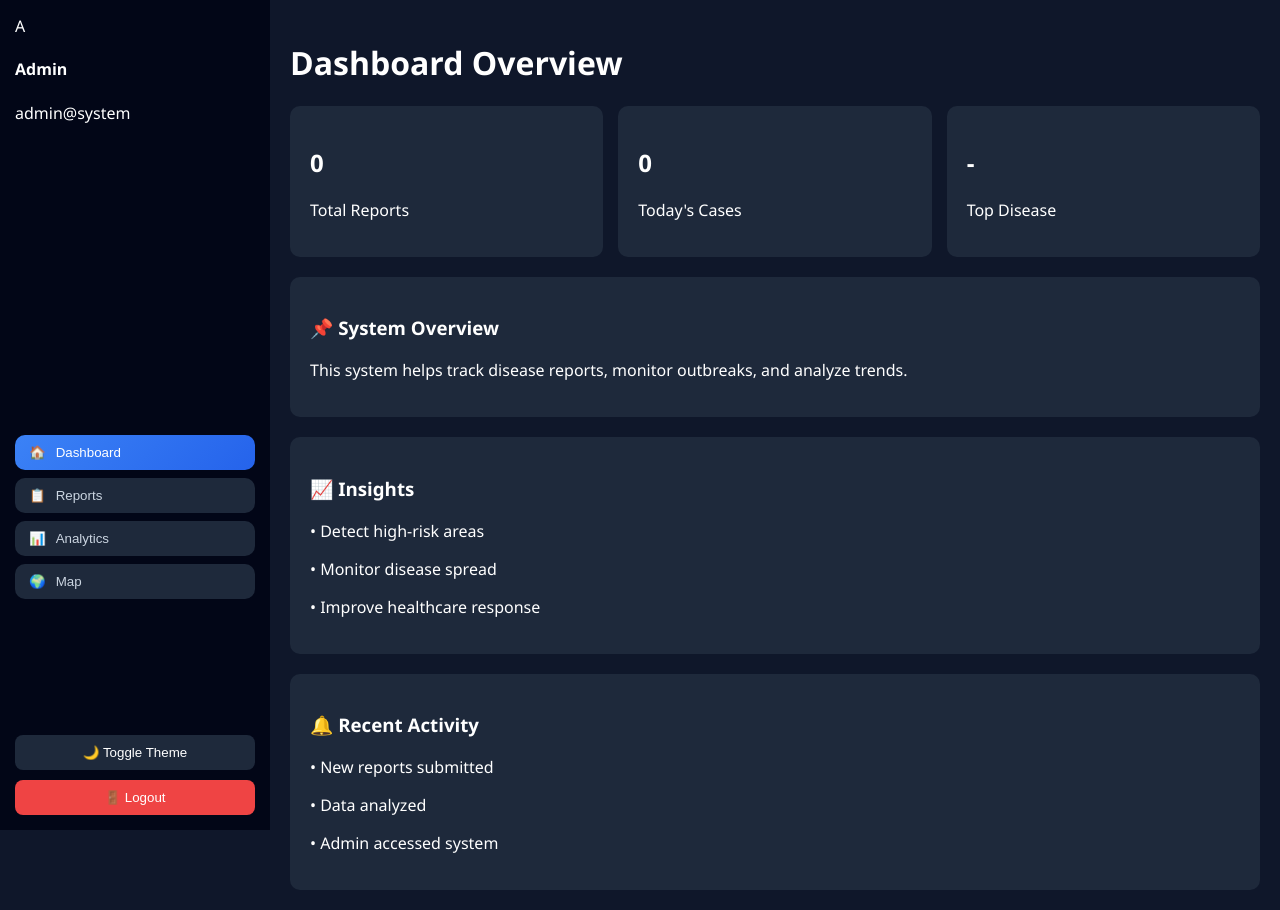
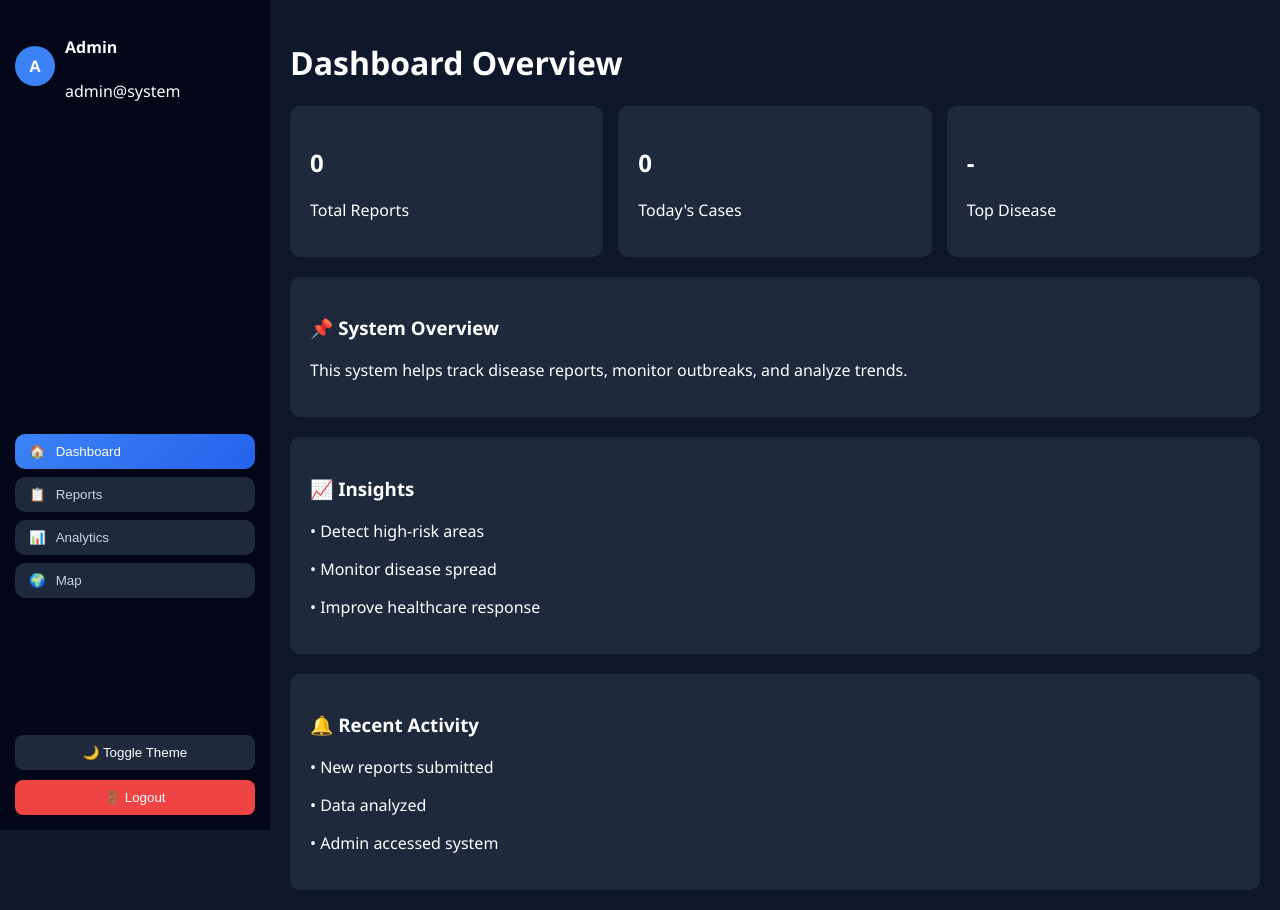
Before and after one commit to gokulakrishnan-75/DiseaseReportingSystem, a website: page public/admin_dashboard.html in a window 1280 px wide. Drawn offline with Linux system fonts and the light colour scheme; no server answers.

Commit message:
project upgrade

```diff
--- a/public/admin_dashboard.html
+++ b/public/admin_dashboard.html
@@ -156,6 +156,24 @@ font-size:0;
 font-size:20px;
 }
 
+}
+/* PROFILE */
+.profile{
+display:flex;
+align-items:center;
+gap:10px;
+margin-bottom:20px;
+}
+
+.avatar{
+width:40px;
+height:40px;
+border-radius:50%;
+background:#3b82f6;
+display:flex;
+align-items:center;
+justify-content:center;
+font-weight:bold;
 }
 
 </style>
```
